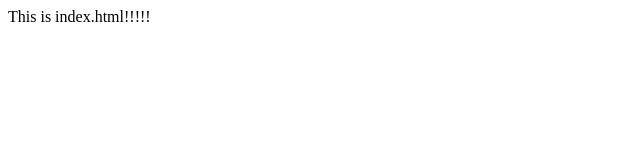
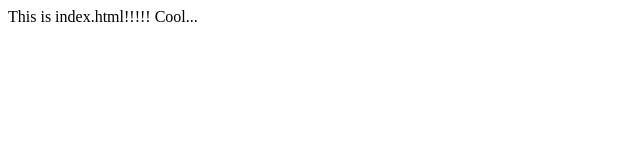
Before and after one commit to fcbflying/dronetest, a website: page index.html in a window 1280 px wide. Shown: the full height of the page, 0-640 px from the left. Drawn offline with Linux system fonts and the light colour scheme.

Commit message:
1.update text

```diff
--- a/index.html
+++ b/index.html
@@ -5,6 +5,6 @@
     <title>Index html</title>
 </head>
 <body>
-This is index.html!!!!!
+This is index.html!!!!! Cool...
 </body>
 </html>
```
